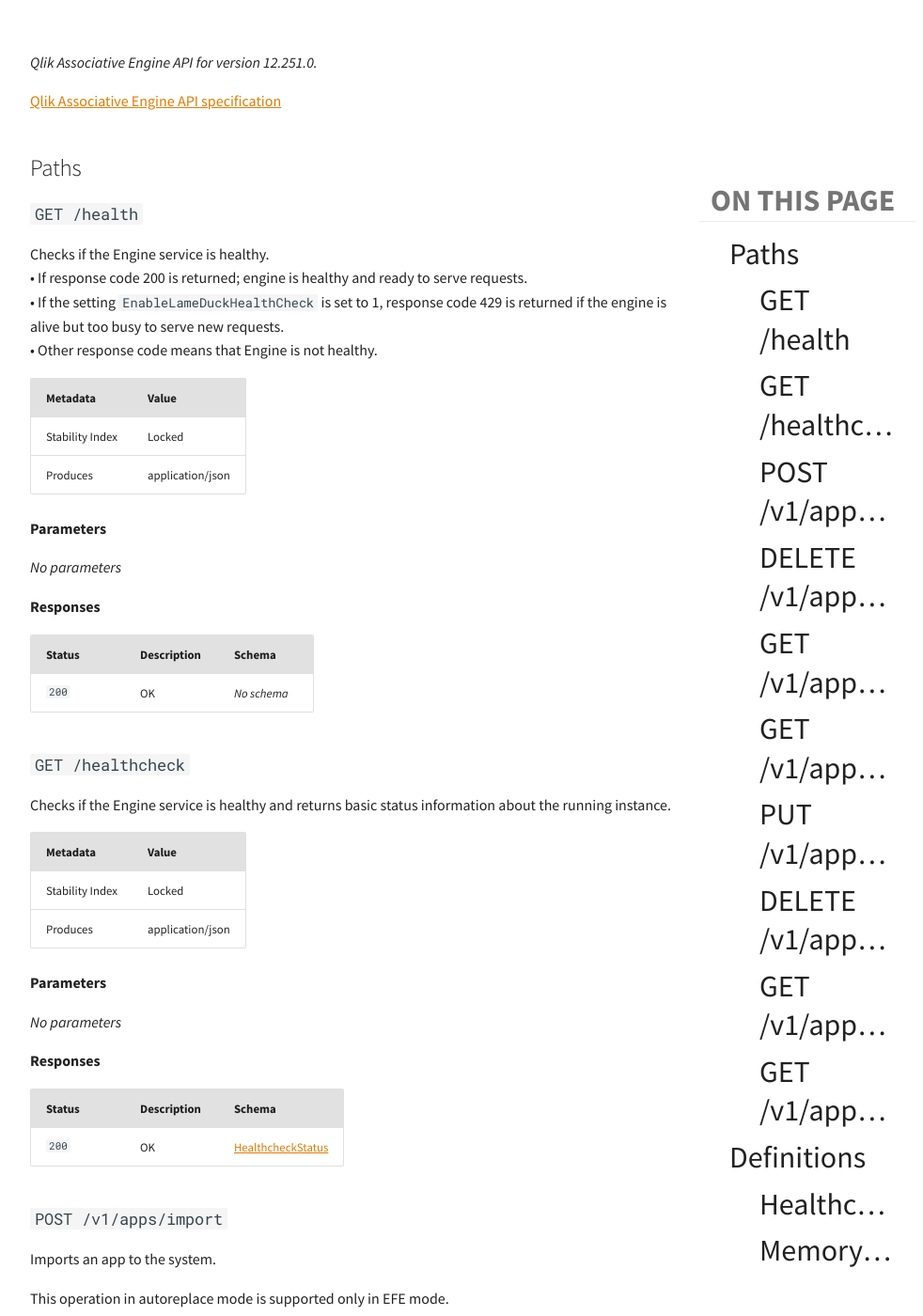
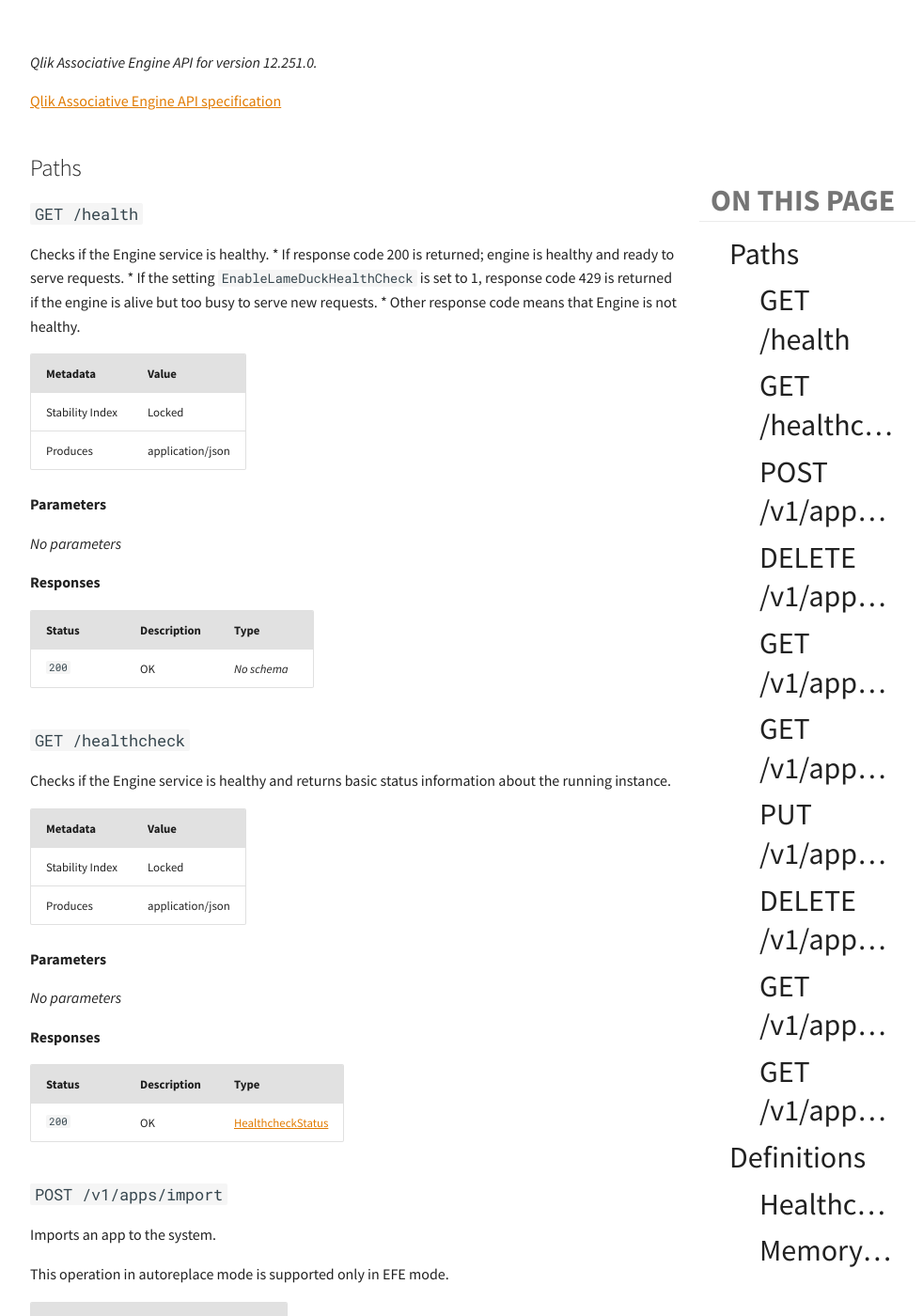
Before and after one commit to qlik-oss/core-website, an MkDocs documentation site: the page built from docs/services/qix-engine/apis/rest/qlik-associative-engine-api.md, in a window 1280 px wide and 1400 px high, scrolled down 270 px. Shown: the whole window at 94% size, without its empty margins (264-1246 px from the left). Built offline with MkDocs 1.6.1 and Material for MkDocs 9.7.7, drawn with Linux system fonts in a browser that asks for light colours; nearby versions of some CDN libraries; library files that are not in the unit come from our copies; comment, search, counter and statistics services are not loaded; some of the changed text lies outside the part shown.

Commit message:
Automated: Bump QIX Engine API docs

```diff
--- a/docs/services/qix-engine/apis/rest/qlik-associative-engine-api.md
+++ b/docs/services/qix-engine/apis/rest/qlik-associative-engine-api.md
@@ -12,7 +12,11 @@
 
 ### `GET /health`
 
-Checks if the Engine service is healthy.<br/>&bull; If response code 200 is returned; engine is healthy and ready to serve requests.<br/>&bull; If the setting `EnableLameDuckHealthCheck` is set to 1, response code 429 is returned if the engine is alive but too busy to serve new requests.<br/>&bull; Other response code means that Engine is not healthy.
+Checks if the Engine service is healthy.
+* If response code 200 is returned; engine is healthy and ready to serve requests.
+* If the setting `EnableLameDuckHealthCheck` is set to 1, response code 429 is returned
+if the engine is alive but too busy to serve new requests.
+* Other response code means that Engine is not healthy.
 
 | Metadata | Value |
 | -------- | ----- |
@@ -26,8 +30,8 @@
 
 **Responses**
 
-| Status | Description | Schema |
-| ------ | ----------- | ------ |
+| Status | Description | Type |
+| ------ | ----------- | ---- |
 | `200` | OK | _No schema_ |
 
 ### `GET /healthcheck`
@@ -46,13 +50,14 @@
 
 **Responses**
 
-| Status | Description | Schema |
-| ------ | ----------- | ------ |
+| Status | Description | Type |
+| ------ | ----------- | ---- |
 | `200` | OK | [HealthcheckStatus](#healthcheckstatus) |
 
 ### `POST /v1/apps/import`
 
-Imports an app to the system. <div class=note>This operation in autoreplace mode is supported only in EFE mode.</div>
+Imports an app to the system.
+<div class=note>This operation in autoreplace mode is supported only in EFE mode.</div>
 
 | Metadata | Value |
 | -------- | ----- |
@@ -70,8 +75,8 @@
 
 **Responses**
 
-| Status | Description | Schema |
-| ------ | ----------- | ------ |
+| Status | Description | Type |
+| ------ | ----------- | ---- |
 | `200` | OK | [NxApp](#nxapp) |
 
 ### `DELETE /v1/apps/{appId}`
@@ -91,13 +96,14 @@
 
 **Responses**
 
-| Status | Description | Schema |
-| ------ | ----------- | ------ |
+| Status | Description | Type |
+| ------ | ----------- | ---- |
 | `200` | OK | _No schema_ |
 
 ### `GET /v1/apps/{appId}/data/metadata`
 
-Retrieves the data model and reload statistics metadata of an app. <div class=note>An empty metadata structure is returned if the metadata is not available in the app..</div>
+Retrieves the data model and reload statistics metadata of an app.
+<div class=note>An empty metadata structure is returned if the metadata is not available in the app..</div>
 
 | Metadata | Value |
 | -------- | ----- |
@@ -112,13 +118,14 @@
 
 **Responses**
 
-| Status | Description | Schema |
-| ------ | ----------- | ------ |
+| Status | Description | Type |
+| ------ | ----------- | ---- |
 | `200` | OK | [DataModelMetadata](#datamodelmetadata) |
 
 ### `GET /v1/apps/{appId}/media/files/{path}`
 
-Get media content from file. Returns a stream of bytes containing the media file content on success, or error if file is not found.
+Get media content from file.
+Returns a stream of bytes containing the media file content on success, or error if file is not found.
 
 | Metadata | Value |
 | -------- | ----- |
@@ -134,14 +141,15 @@
 
 **Responses**
 
-| Status | Description | Schema |
-| ------ | ----------- | ------ |
-| `200` | OK | _No schema_ |
+| Status | Description | Type |
+| ------ | ----------- | ---- |
+| `200` | OK | binary |
 | `404` | Not Found | _No schema_ |
 
 ### `PUT /v1/apps/{appId}/media/files/{path}`
 
-Stores the media content file. Returns OK if the bytes containing the media file content was succesfully stored, or error in case of failure or lack of permission.
+Stores the media content file.
+Returns OK if the bytes containing the media file content was succesfully stored, or error in case of failure or lack of permission.
 
 | Metadata | Value |
 | -------- | ----- |
@@ -159,14 +167,15 @@
 
 **Responses**
 
-| Status | Description | Schema |
-| ------ | ----------- | ------ |
+| Status | Description | Type |
+| ------ | ----------- | ---- |
 | `200` | OK | _No schema_ |
 | `404` | Not Found | _No schema_ |
 
 ### `DELETE /v1/apps/{appId}/media/files/{path}`
 
-Deletes a media content file or complete directory. Returns OK if the bytes containing the media file (or the complete content of a directory) was succesfully deleted, or error in case of failure or lack of permission.
+Deletes a media content file or complete directory.
+Returns OK if the bytes containing the media file (or the complete content of a directory) was succesfully deleted, or error in case of failure or lack of permission.
 
 | Metadata | Value |
 | -------- | ----- |
@@ -182,14 +191,15 @@
 
 **Responses**
 
-| Status | Description | Schema |
-| ------ | ----------- | ------ |
+| Status | Description | Type |
+| ------ | ----------- | ---- |
 | `200` | OK | _No schema_ |
 | `404` | Not Found | _No schema_ |
 
 ### `GET /v1/apps/{appId}/media/list/{path}`
 
-List media content. Returns a JSON formatted array of strings describing the available media content or error if the optional path supplied is not found.
+List media content.
+Returns a JSON formatted array of strings describing the available media content or error if the optional path supplied is not found.
 
 | Metadata | Value |
 | -------- | ----- |
@@ -206,14 +216,16 @@
 
 **Responses**
 
-| Status | Description | Schema |
-| ------ | ----------- | ------ |
-| `200` | OK | _No schema_ |
+| Status | Description | Type |
+| ------ | ----------- | ---- |
+| `200` | OK | array<string> |
 | `404` | Not Found | _No schema_ |
 
 ### `GET /v1/apps/{appId}/media/thumbnail`
 
-Get media content from file currently used as application thumbnail. Returns a stream of bytes containing the media file content on success, or error if file is not found. <div class=note>The image selected as thumbnail is only updated when application is saved.</div>
+Get media content from file currently used as application thumbnail.
+Returns a stream of bytes containing the media file content on success, or error if file is not found.
+<div class=note>The image selected as thumbnail is only updated when application is saved.</div>
 
 | Metadata | Value |
 | -------- | ----- |
@@ -228,15 +240,14 @@
 
 **Responses**
 
-| Status | Description | Schema |
-| ------ | ----------- | ------ |
-| `200` | OK | _No schema_ |
+| Status | Description | Type |
+| ------ | ----------- | ---- |
+| `200` | OK | binary |
 | `404` | Not Found | _No schema_ |
 
 ## Definitions
 
 ### `HealthcheckStatus`
-
 
 _Type: object_
 
@@ -257,7 +268,6 @@
 
 ### `MemoryUsage`
 
-
 _Type: object_
 
 
@@ -271,7 +281,6 @@
 
 ### `CPUUsage`
 
-
 _Type: object_
 
 
@@ -282,7 +291,6 @@
 | `total` | number | _No description._ |
 
 ### `SessionUsage`
-
 
 _Type: object_
 
@@ -295,7 +303,6 @@
 | `total` | integer | _No description._ |
 
 ### `AppUsage`
-
 
 _Type: object_
 
@@ -312,7 +319,6 @@
 
 ### `UserUsage`
 
-
 _Type: object_
 
 
@@ -324,7 +330,6 @@
 | `total` | integer | _No description._ |
 
 ### `CacheUsage`
-
 
 _Type: object_
 
@@ -341,7 +346,6 @@
 
 ### `FileData`
 
-
 _Type: string_
 
 
@@ -407,7 +413,6 @@
 | `canCreate` | boolean | true if resource is allowed to create. |
 
 ### `DataModelMetadata`
-
 
 _Type: object_
 
@@ -423,7 +428,6 @@
 
 ### `LastReloadMetadata`
 
-
 _Type: object_
 
 
@@ -436,7 +440,6 @@
 
 ### `HardwareMeta`
 
-
 _Type: object_
 
 
@@ -448,7 +451,6 @@
 | `total_memory` | integer | RAM available. |
 
 ### `FieldMetadata`
-
 
 _Type: object_
 
@@ -474,7 +476,6 @@
 
 ### `TableMetadata`
 
-
 _Type: object_
 
 
```
Also changed, not shown: other parts of docs/services/qix-engine/apis/rest/qlik-associative-engine-api.md (+3 -1 lines).
